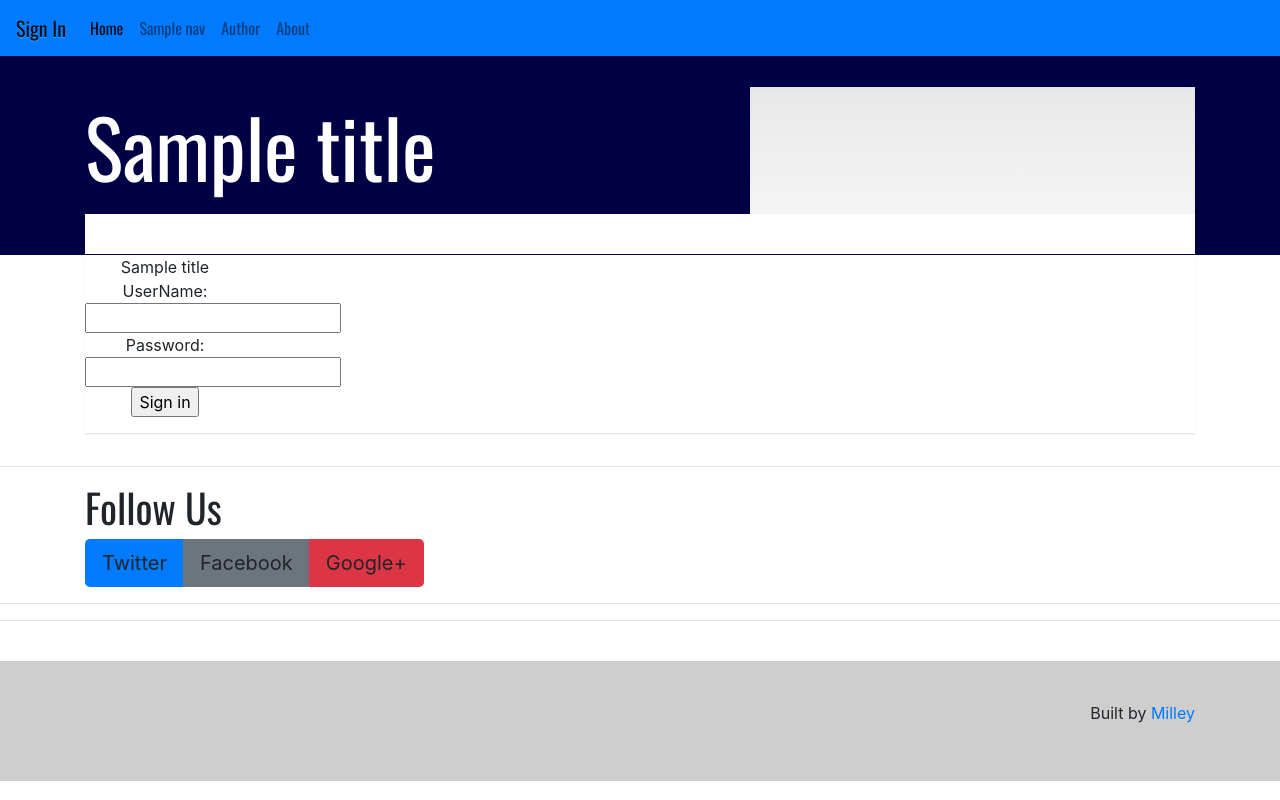
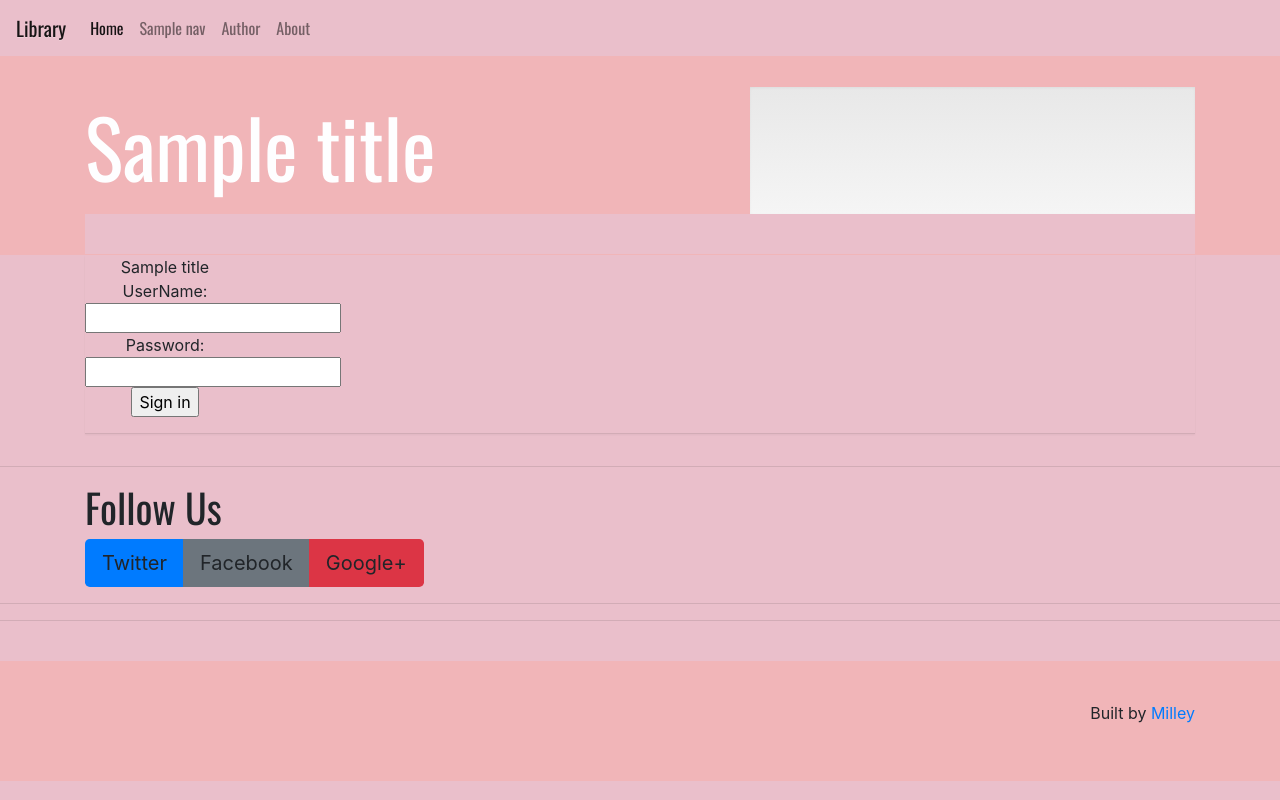
Before and after one commit to milleymilli/Library-App, a Node project: template src/views/signin.ejs in a window 1280 px wide. Run offline with Node 20 templates, Linux system fonts and the light colour scheme; the template is opened without the code that fills it: most values are stand-ins (such as "Sample title", 1, 10 or a date in 2020); some libraries are stand-ins or nearby versions.

Commit message:
some css changes

```diff
--- a/public/css/styles.css
+++ b/public/css/styles.css
@@ -9,7 +9,7 @@
 body {
   padding-top: 0px;
   color: #646464;
-  background-color: #efefef;
+  background-color: #eabfcb !important;
 }
 
 h1,
@@ -25,13 +25,16 @@ footer {
   margin-top: 40px;
   padding-top: 40px;
   padding-bottom: 40px;
-  background-color: #cecece;
+  background-color: #f1b5b8;
 }
 
 #masthead {
   min-height: 199px;
-  background-color: #000044;
+  background-color: #f1b5b8;
   color: #aaaacc;
+}
+.navbar {
+  background-color: #eabfcb;
 }
 
 #masthead h1 {
@@ -40,12 +43,15 @@ footer {
   color: #fefeff;
   margin-top: 50px;
 }
-
+.well {
+  background-color: #eabfcb !important;
+}
 #masthead .well {
   margin-top: 31px;
-  background-color: #111166;
-  border-color: #000022;
-  color: #efefff;
+  background-color: #eabfcb;
+  border-color: #f1b5b8;
+  /* color: #0d0d0e;
+  padding: 50% auto; */
   min-height: 127px;
 }
 
@@ -65,7 +71,7 @@ footer {
 }
 
 .top-spacer {
-  background-color: #ffffff;
+  background-color: #eabfcb;
   height: 40px;
 }
 
@@ -86,7 +92,7 @@ a:hover {
 }
 
 .navbar-bright {
-  background-color: #111166;
+  background-color: #f1b5b8;
   color: #fff;
   margin-bottom: 0;
   border-width: 0;
@@ -104,7 +110,7 @@ a:hover {
 }
 
 .navbar-bright li > a:hover {
-  background-color: #000044;
+  background-color: #f1b5b8;
 }
 
 .dropdown-menu {
--- a/src/views/bookListView.ejs
+++ b/src/views/bookListView.ejs
@@ -69,7 +69,7 @@
         </nav>
       </div>
     </header> -->
-    <nav class="navbar navbar-expand-lg navbar-light bg-primary">
+    <nav class="navbar navbar-expand-lg navbar-light ">
       <a class="navbar-brand" href="/">Library</a>
       <button
         class="navbar-toggler"
--- a/src/views/bookView.ejs
+++ b/src/views/bookView.ejs
@@ -69,7 +69,7 @@
         </nav>
       </div>
     </header> -->
-    <nav class="navbar navbar-expand-lg navbar-light bg-primary">
+    <nav class="navbar navbar-expand-lg navbar-light ">
       <a class="navbar-brand" href="/">Library</a>
       <button
         class="navbar-toggler"
--- a/src/views/index.ejs
+++ b/src/views/index.ejs
@@ -69,7 +69,7 @@
         </nav>
       </div>
     </header> -->
-    <nav class="navbar navbar-expand-lg navbar-light bg-primary">
+    <nav class="navbar navbar-expand-lg navbar-light ">
       <a class="navbar-brand" href="/">Library</a>
       <button
         class="navbar-toggler"
--- a/src/views/signin.ejs
+++ b/src/views/signin.ejs
@@ -69,8 +69,8 @@
         </nav>
       </div>
     </header> -->
-    <nav class="navbar navbar-expand-lg navbar-light bg-primary">
-      <a class="navbar-brand" href="/">Sign In</a>
+    <nav class="navbar navbar-expand-lg navbar-light ">
+      <a class="navbar-brand" href="/">Library</a>
       <button
         class="navbar-toggler"
         type="button"
```
